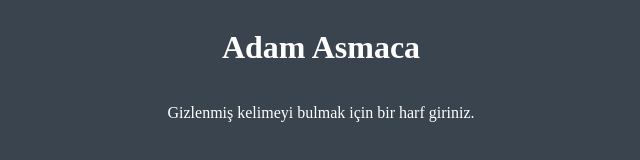
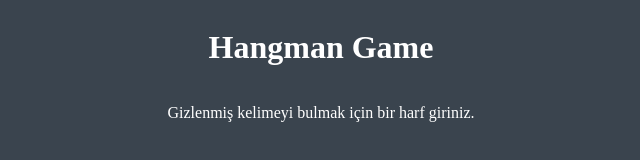
Before and after one commit to kaplanh/Hangman-Game, a plain HTML site: page index.html in a window 1280 px wide. Shown: the top 160 px of the page, without its empty margins (319-959 px from the left). Drawn offline with Linux system fonts and the light colour scheme.

Commit message:
Update index.html

```diff
--- a/index.html
+++ b/index.html
@@ -5,10 +5,10 @@
     <meta http-equiv="X-UA-Compatible" content="IE=edge">
     <meta name="viewport" content="width=device-width, initial-scale=1.0">
     <link rel="stylesheet" href="style.css">
-    <title>Adam Asmaca</title>
+    <title>Hangman Game</title>
 </head>
 <body>
-    <h1>Adam Asmaca</h1>
+    <h1>Hangman Game</h1>
     <p>Gizlenmiş kelimeyi bulmak için bir harf giriniz.</p>
 
     <div class="container">
```
